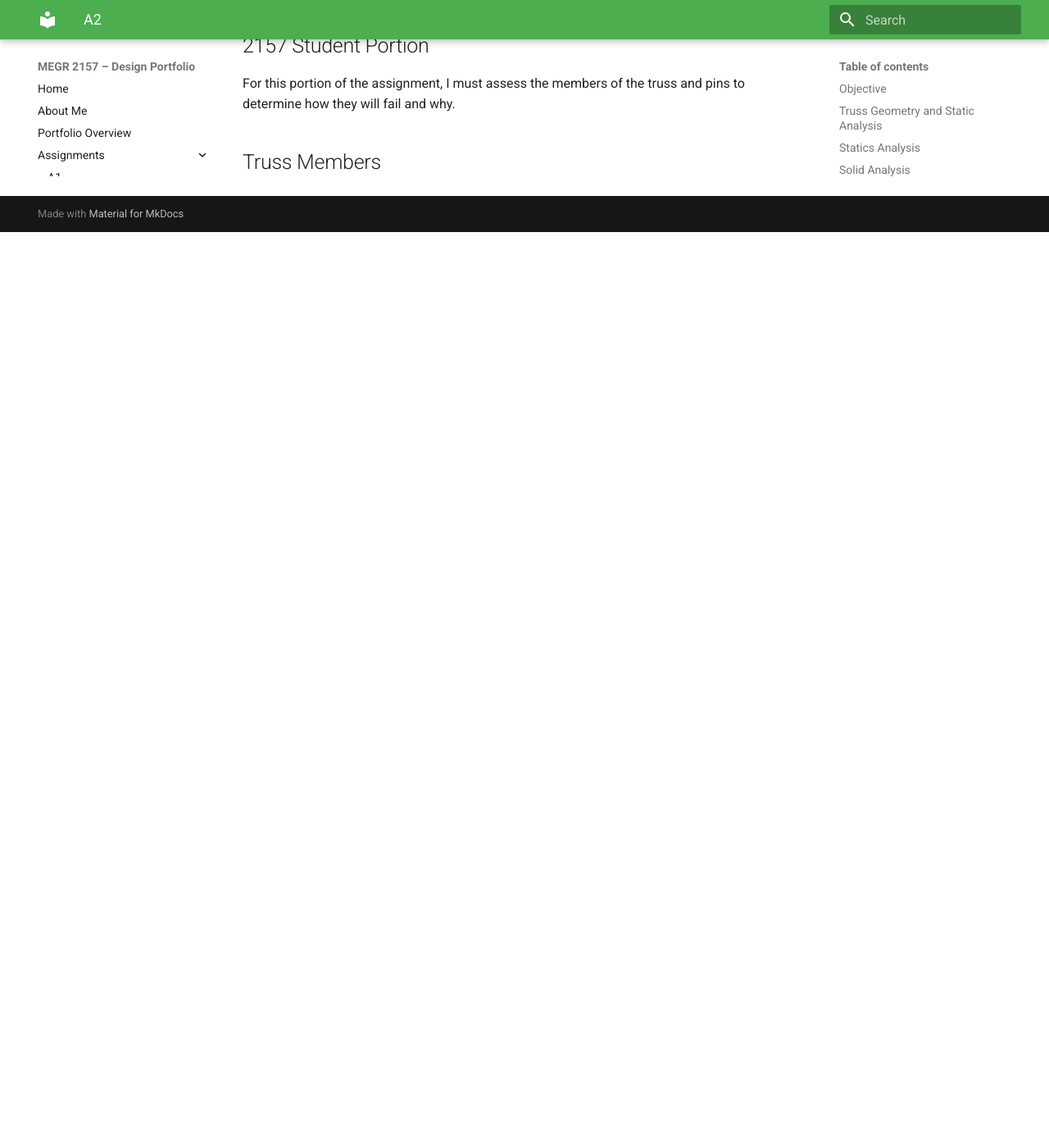
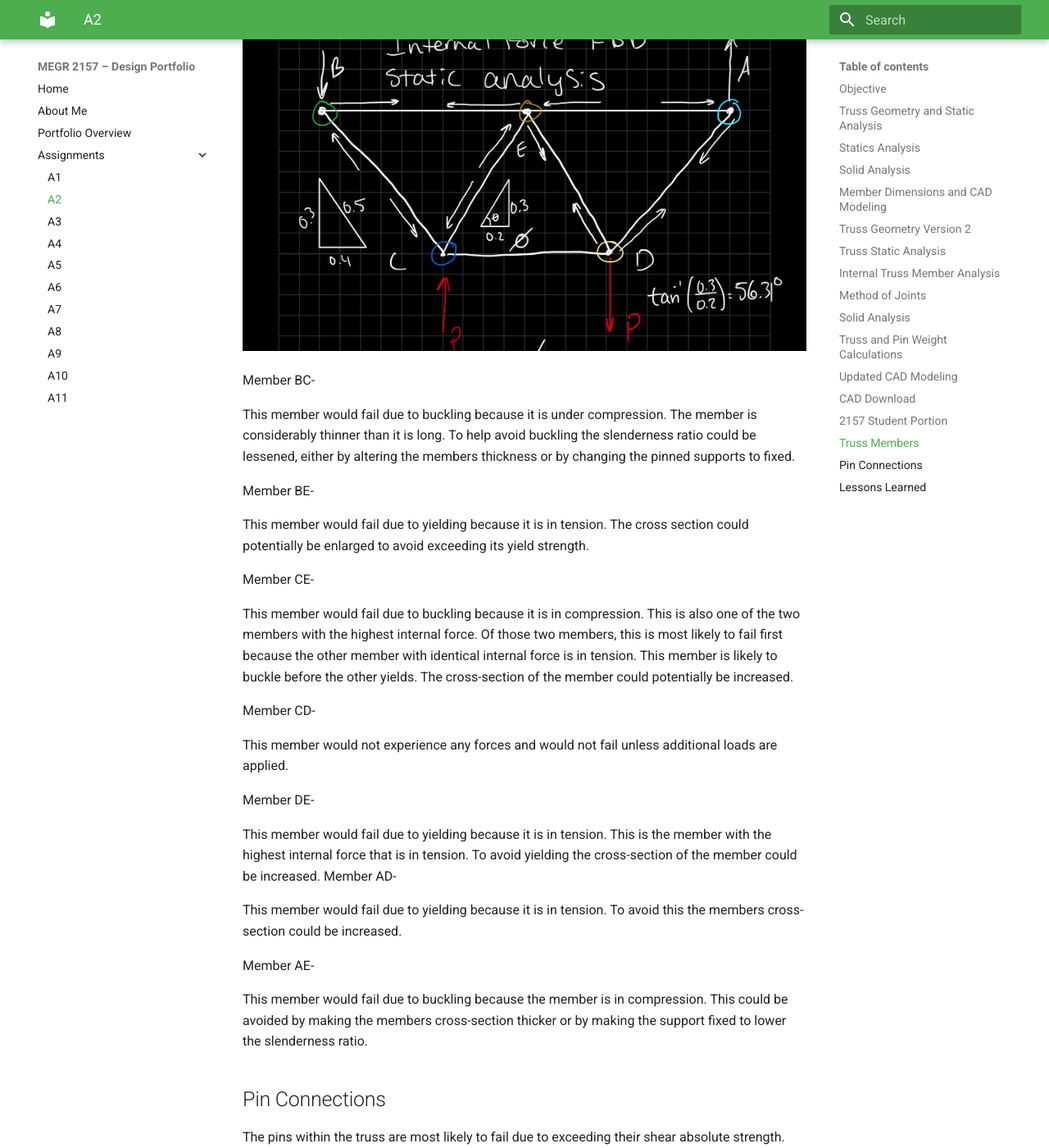
Before and after one commit to Taylor-Rockefeller-Portfolio/megr2157-portfolio, an MkDocs documentation site: the page built from docs/assignments/A02/index.md, in a window 1280 px wide and 1400 px high, scrolled down 20457 px. Shown: the whole window at 82% size. Built offline with MkDocs 1.6.1 and Material for MkDocs 9.7.7, drawn with Linux system fonts in a browser that asks for light colours; before the commit the page ends 20740 px from its top, so only the background shows below that; some of the changed text lies outside the part shown.

Commit message:
Update index.md

```diff
--- a/docs/assignments/A02/index.md
+++ b/docs/assignments/A02/index.md
@@ -132,3 +129,42 @@ https://github.com/Taylor-Rockefeller-Portfolio/megr2157-portfolio/raw/refs/head
 For this portion of the assignment, I must assess the members of the truss and pins to determine how they will fail and why.
 
 ## Truss Members
+
+All members would be considered ductile because a36 steel can be put under elastic and plastic deformation without exceeding its ultimate yield strength and fracturing. Therefore, the members are likely to only yield or buckle as opposed to fracturing unless other loads are applied suddenly that allow the ultimate strength to be exceeded.
+
+![](0270_1.PNG)
+
+Member BC-
+
+This member would fail due to buckling because it is under compression. The member is considerably thinner than it is long. To help avoid buckling the slenderness ratio could be lessened, either by altering the members thickness or by changing the pinned supports to fixed.
+
+Member BE-
+
+This member would fail due to yielding because it is in tension. The cross section could potentially be enlarged to avoid exceeding its yield strength.
+
+Member CE-
+
+This member would fail due to buckling because it is in compression. This is also one of the two members with the highest internal force. Of those two members, this is most likely to fail first because the other member with identical internal force is in tension. This member is likely to buckle before the other yields. The cross-section of the member could potentially be increased.
+
+Member CD-
+
+This member would not experience any forces and would not fail unless additional loads are applied.
+
+Member DE-
+
+This member would fail due to yielding because it is in tension. This is the member with the highest internal force that is in tension. To avoid yielding the cross-section of the member could be increased.
+Member AD-
+
+This member would fail due to yielding because it is in tension. To avoid this the members cross-section could be increased.
+
+Member AE-
+
+This member would fail due to buckling because the member is in compression. This could be avoided by making the members cross-section thicker or by making the support fixed to lower the slenderness ratio.
+
+## Pin Connections
+
+The pins within the truss are most likely to fail due to exceeding their shear absolute strength. They are made of hardened tool steel which while stronger than most other steels is also more brittle. The pinned connections are also mated closely together not allowing for much room between members for the pin to be able to bend. To avoid the pins shearing the design could use double shear connections so the force on the pin could be distributed across two areas.
+
+## Lessons Learned
+
+Throughout this project I have been challenged to step past purely analyzing givens structures and had to create my own truss system to support a load. This is the first time that I have had to solve such a problem, and through failing to check the updated assignment instructions, I had the opportunity to do it twice. This was a great learning experience because it showed me that a design is better if it has the ability to work in changing conditions. My new design would support either loading patterns better than the original one. I had the opportunity to further my skills in SolidWorks as well by creating individual members and assembling them. I now also have the foresight to dimension the ends of any future members I create to connect at all of the given angles in my design.
```
Also changed, not shown: other parts of docs/assignments/A02/index.md (+0 -3 lines).
